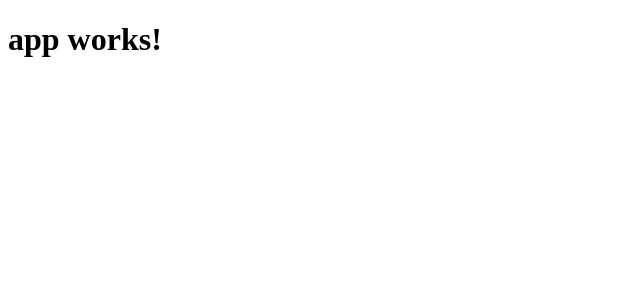
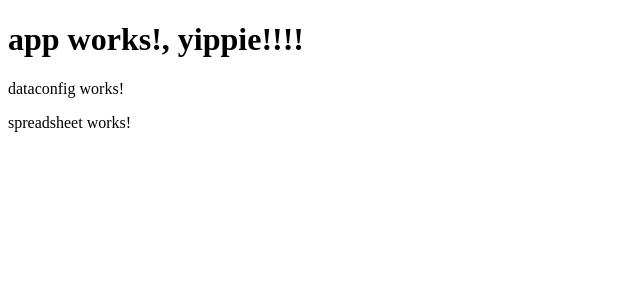
Before and after one commit to BernhardFuchs/project-booking, an Angular app: page / in a window 1280 px wide. Shown: the top 300 px of the page, without its empty margins (0-640 px from the left). Built offline with nearby package versions, Linux system fonts and the light colour scheme.

Commit message:
basic app layout

```diff
--- a/src/app/app.component.html
+++ b/src/app/app.component.html
@@ -1,3 +1,5 @@
 <h1>
   {{title}}
 </h1>
+<app-dataconfig></app-dataconfig>
+<app-spreadsheet></app-spreadsheet>
--- a/src/app/app.component.ts
+++ b/src/app/app.component.ts
@@ -6,5 +6,5 @@ import { Component } from '@angular/core';
   styleUrls: ['./app.component.css']
 })
 export class AppComponent {
-  title = 'app works!';
+  title = 'app works!, yippie!!!!';
 }
--- a/src/app/app.module.ts
+++ b/src/app/app.module.ts
@@ -4,10 +4,14 @@ import { FormsModule } from '@angular/forms';
 import { HttpModule } from '@angular/http';
 
 import { AppComponent } from './app.component';
+import { DataconfigComponent } from './dataconfig/dataconfig.component';
+import { SpreadsheetComponent } from './spreadsheet/spreadsheet.component';
 
 @NgModule({
   declarations: [
-    AppComponent
+    AppComponent,
+    DataconfigComponent,
+    SpreadsheetComponent
   ],
   imports: [
     BrowserModule,
--- /dev/null
+++ b/src/app/dataconfig/dataconfig.component.html
@@ -0,0 +1,3 @@
+<p>
+  dataconfig works!
+</p>
--- /dev/null
+++ b/src/app/dataconfig/dataconfig.component.ts
@@ -0,0 +1,15 @@
+import { Component, OnInit } from '@angular/core';
+
+@Component({
+  selector: 'app-dataconfig',
+  templateUrl: './dataconfig.component.html',
+  styleUrls: ['./dataconfig.component.css']
+})
+export class DataconfigComponent implements OnInit {
+
+  constructor() { }
+
+  ngOnInit() {
+  }
+
+}
--- /dev/null
+++ b/src/app/spreadsheet/spreadsheet.component.html
@@ -0,0 +1,3 @@
+<p>
+  spreadsheet works!
+</p>
--- /dev/null
+++ b/src/app/spreadsheet/spreadsheet.component.ts
@@ -0,0 +1,17 @@
+import { Component, OnInit } from '@angular/core';
+
+@Component({
+  selector: 'app-spreadsheet',
+  templateUrl: './spreadsheet.component.html',
+  styleUrls: ['./spreadsheet.component.css']
+})
+export class SpreadsheetComponent implements OnInit {
+
+  constructor() { }
+
+  ngOnInit() {
+  }
+
+
+
+}
```
Also changed, not shown: src/app/spreadsheet/entry.model.ts (added, +11 -0 lines), src/app/dataconfig/dataconfig.component.css (added), src/app/spreadsheet/spreadsheet.component.css (added), 1 other file (tests, documents, lock files or other folders).
